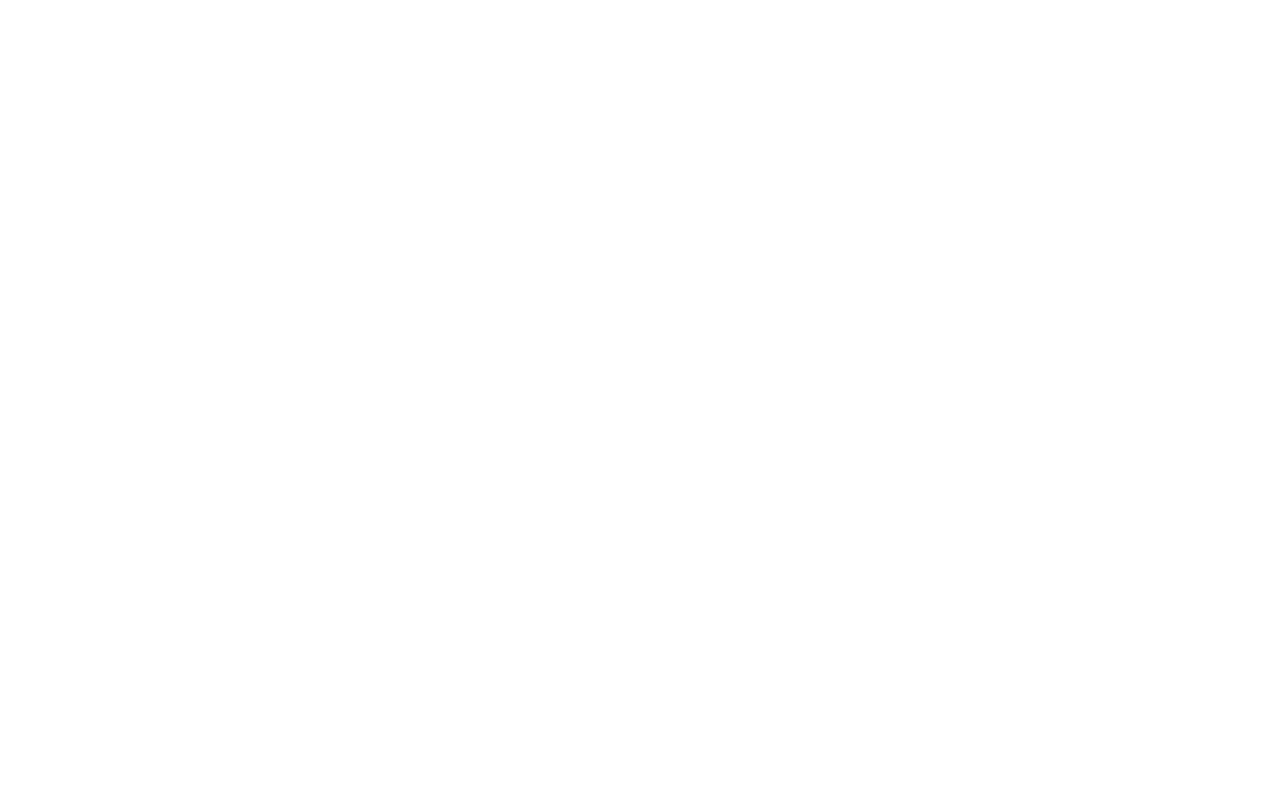
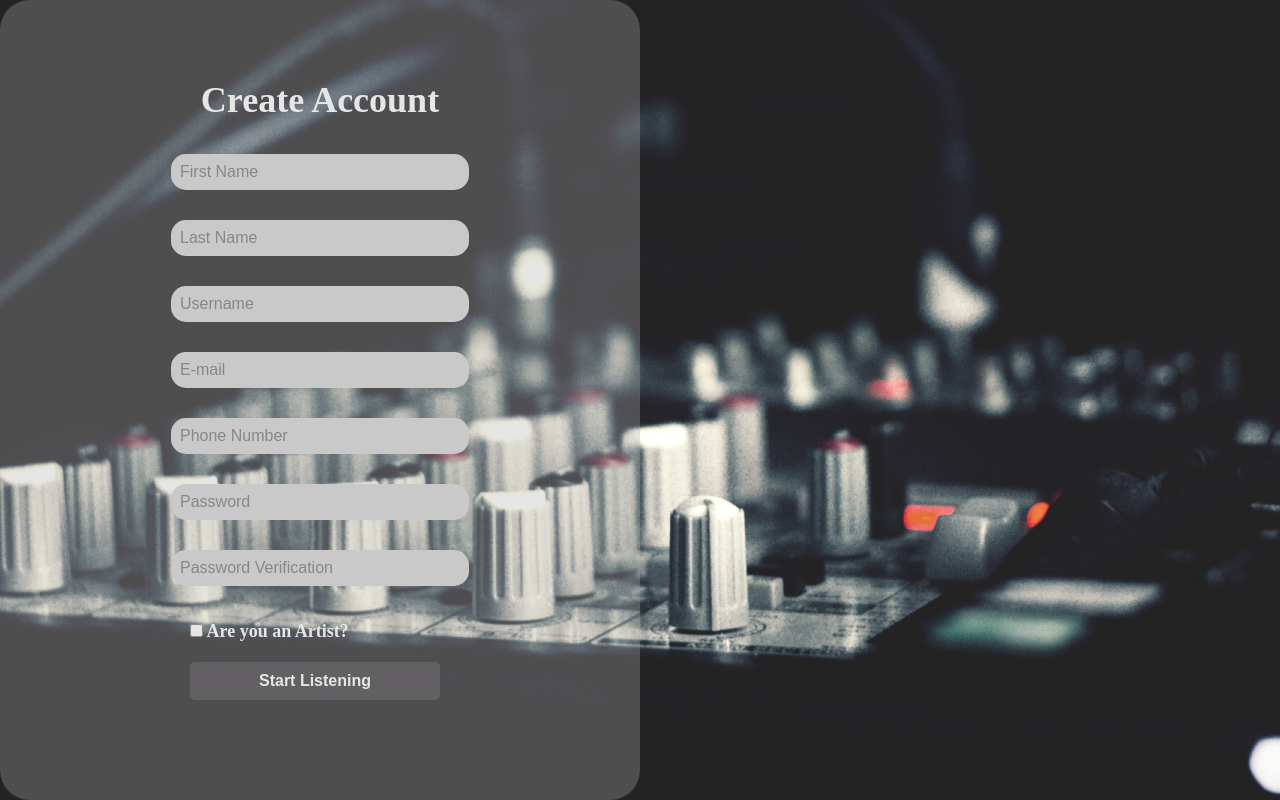
Before and after one commit to Dzheerro/Appelsin, an Angular app: page /sign-up in a window 1280 px wide. Before the commit this address led to /. Built offline with nearby package versions, Linux system fonts and the light colour scheme.

Commit message:
implemented logic to create user, generated environments for storing apiEndpoint at correct place

```diff
--- a/angular.json
+++ b/angular.json
@@ -60,7 +60,13 @@
             "development": {
               "optimization": false,
               "extractLicenses": false,
-              "sourceMap": true
+              "sourceMap": true,
+              "fileReplacements": [
+                {
+                  "replace": "src/environments/environment.ts",
+                  "with": "src/environments/environment.development.ts"
+                }
+              ]
             }
           },
           "defaultConfiguration": "production"
--- a/src/app/app.config.ts
+++ b/src/app/app.config.ts
@@ -3,7 +3,8 @@
 
 import { routes } from './app.routes';
 import { provideClientHydration } from '@angular/platform-browser';
+import { provideHttpClient } from '@angular/common/http';
 
 export const appConfig: ApplicationConfig = {
-  providers: [provideZoneChangeDetection({ eventCoalescing: true }), provideRouter(routes), provideClientHydration()]
+  providers: [provideZoneChangeDetection({ eventCoalescing: true }), provideRouter(routes), provideClientHydration(), provideHttpClient()]
 };
--- a/src/app/app.routes.ts
+++ b/src/app/app.routes.ts
@@ -5,6 +5,6 @@
 export const routes: Routes = [
   { path: '', pathMatch: 'full', component: HomeComponent },
   { path: 'login', loadComponent: () => import('./shared/components/login/login.component').then((c) => c.LoginComponent) },
-  { path: 'signup', loadComponent: () => import('./shared/components/signup/signup.component').then((c) => c.SignupComponent) },
+  { path: 'sign-up', loadComponent: () => import('./shared/components/signup/signup.component').then((c) => c.SignupComponent) },
   { path: '**', redirectTo: '' }
 ];
--- /dev/null
+++ b/src/app/core/services/authentication.service.ts
@@ -0,0 +1,21 @@
+import { HttpClient } from '@angular/common/http';
+import { Injectable } from '@angular/core';
+import { Observable } from 'rxjs';
+
+import { LoginPayload, SignUpPayload } from '../../shared/models/user.model';
+import { environment } from '../../../environments/environment';
+
+@Injectable({
+  providedIn: 'root'
+})
+export class AuthenticationService {
+  constructor(private http: HttpClient) {}
+
+  signUp(data: SignUpPayload): Observable<SignUpPayload> {
+    return this.http.post<SignUpPayload>(`${environment.apiEndpoint}/api/v1/auth/create_user/`, data);
+  }
+
+  logIn(data: LoginPayload): Observable<LoginPayload> {
+    return this.http.post<LoginPayload>(`${environment.apiEndpoint}/api/v1/auth/token/`, data);
+  }
+}
--- a/src/app/shared/components/signup/signup.component.html
+++ b/src/app/shared/components/signup/signup.component.html
@@ -3,24 +3,24 @@
         <div class="header">
             <h1>Create Account</h1>
         </div>
-        <form>
+        <form [formGroup]="signUpForm" (ngSubmit)="submitForm()">
             <div class="input-wrapper">
-                <input type="text" placeholder="First Name">
+                <input type="text" placeholder="First Name" formControlName="first_name">
             </div>
             <div class="input-wrapper">
-                <input type="text" placeholder="Last Name">
+                <input type="text" placeholder="Last Name" formControlName="last_name">
             </div>
             <div class="input-wrapper">
-                <input type="text" placeholder="Username">
+                <input type="text" placeholder="Username" formControlName="username">
             </div>
             <div class="input-wrapper">
-                <input type="email" placeholder="E-mail">
+                <input type="email" placeholder="E-mail" formControlName="email">
             </div>
             <div class="input-wrapper">
-                <input type="text" placeholder="Phone Number">
+                <input type="text" placeholder="Phone Number" formControlName="phone_number">
             </div>
             <div class="input-wrapper">
-                <input type="password" placeholder="Password">
+                <input type="password" placeholder="Password" formControlName="password">
             </div>
             <div class="input-wrapper">
                 <input type="password" placeholder="Password Verification">
--- a/src/app/shared/components/signup/signup.component.ts
+++ b/src/app/shared/components/signup/signup.component.ts
@@ -1,10 +1,40 @@
-import { Component } from '@angular/core';
+import { CommonModule } from '@angular/common';
+import { Component, OnInit } from '@angular/core';
+import { ReactiveFormsModule, FormBuilder, FormGroup, Validators } from '@angular/forms';
+
+import { AuthenticationService } from '../../../core/services/authentication.service';
 
 @Component({
   selector: 'app-signup',
   standalone: true,
-  imports: [],
+  imports: [CommonModule, ReactiveFormsModule],
   templateUrl: './signup.component.html',
   styleUrl: './signup.component.scss'
 })
-export class SignupComponent {}
+export class SignupComponent implements OnInit {
+  signUpForm!: FormGroup;
+  profileType = false;
+
+  constructor(
+    private fb: FormBuilder,
+    private readonly authService: AuthenticationService
+  ) {}
+
+  ngOnInit(): void {
+    this.signUpForm = this.fb.group({
+      first_name: ['', Validators.required],
+      last_name: ['', Validators.required],
+      username: ['', Validators.required],
+      email: ['', Validators.email],
+      phone_number: ['', Validators.required],
+      password: ['', Validators.required],
+      profile_type: false
+    });
+  }
+
+  submitForm(): void {
+    if (this.signUpForm.valid) {
+      this.signUpForm.value.profile_type = this.profileType ? 'Artist' : 'Listener';
+    }
+  }
+}
--- /dev/null
+++ b/src/environments/environment.development.ts
@@ -0,0 +1,4 @@
+export const environment = {
+  production: false,
+  apiEndpoint: 'http://127.0.0.1:8000'
+};
--- /dev/null
+++ b/src/environments/environment.ts
@@ -0,0 +1,4 @@
+export const environment = {
+  production: true,
+  apiEndpoint: 'http://127.0.0.1:8000'
+};
```
Also changed, not shown: src/app/shared/models/user.model.ts (added, +47 -0 lines), 1 other file (tests, documents, lock files or other folders).
